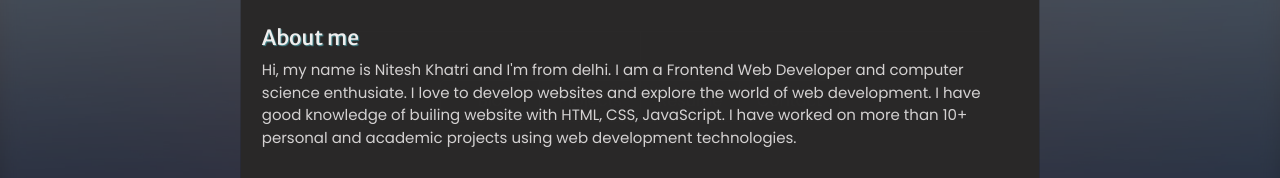
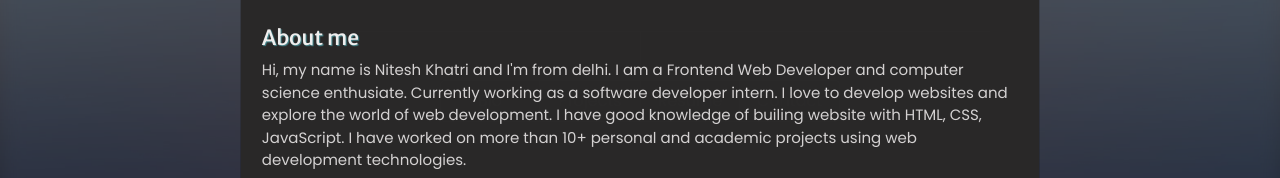
Before and after one commit to gokunik/gokunik, a plain HTML site: page index.html in a window 1280 px wide. Both pictures are taken after a click on the item "Bio". Shown: the part 397-575 px from the top of the page. Drawn offline with nearby package versions, Linux system fonts and the light colour scheme.

Commit message:
Update index.html

```diff
--- a/index.html
+++ b/index.html
@@ -65,7 +65,8 @@
               <div class="inner-content">
                 <h2>About me</h2>
                 <p>Hi, my name is Nitesh Khatri and I'm from delhi. I am a Frontend Web Developer and computer science
-                  enthusiate. I love to develop websites and explore the world of web development. I have good
+                  enthusiate. Currently working as a software developer intern.
+                  I love to develop websites and explore the world of web development. I have good
                   knowledge of builing website with HTML, CSS, JavaScript. I have worked on more than 10+ personal and
                   academic projects using web development technologies.
                 </p>
@@ -75,7 +76,7 @@
                 </h2>
                 <p>
                   At present I am pursuing Masters of Computer Application (MCA) from lovely professional univeristy
-                  with a current CGPA of 8.77. <br>
+                  with a current CGPA of 8.95. <br>
                   I completed my Bachelors of Computer Application (BCA) from Lovely Professional University with a CGPA
                   of 8.74
                   <br>
```
